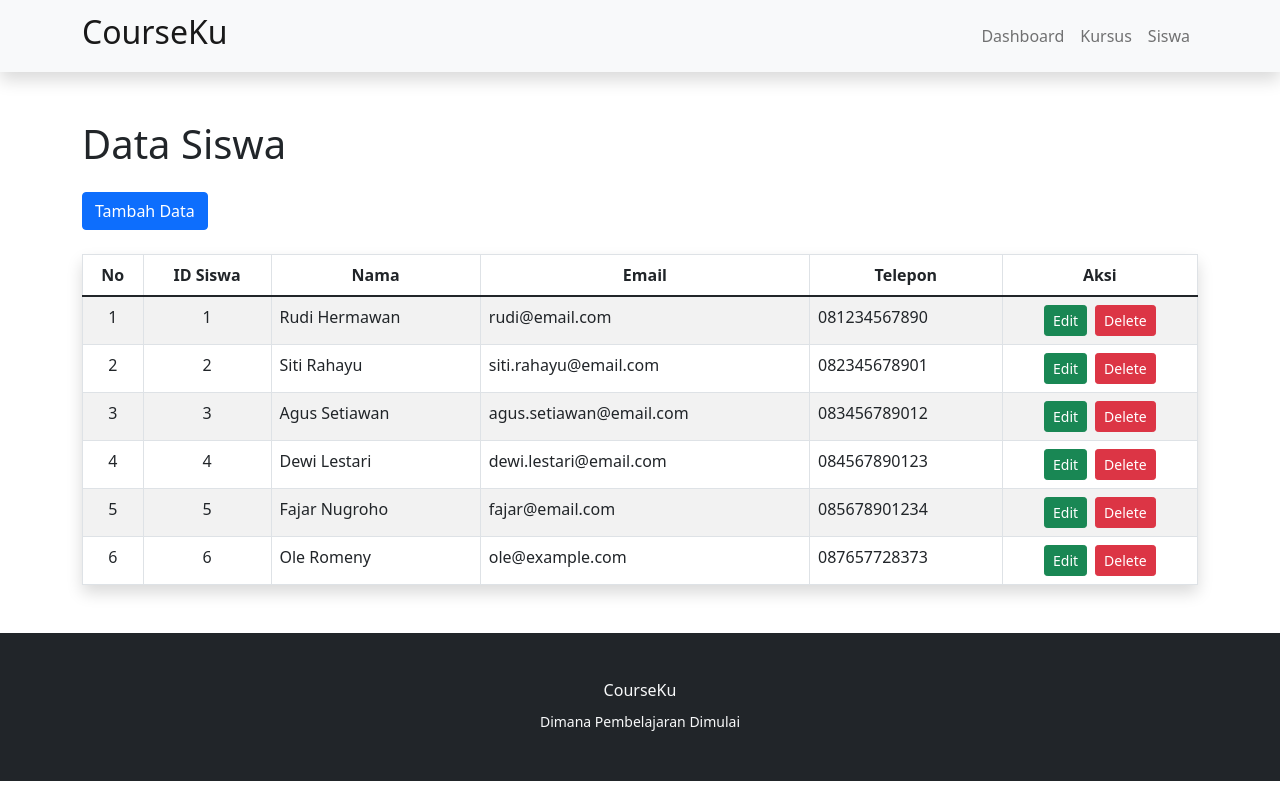
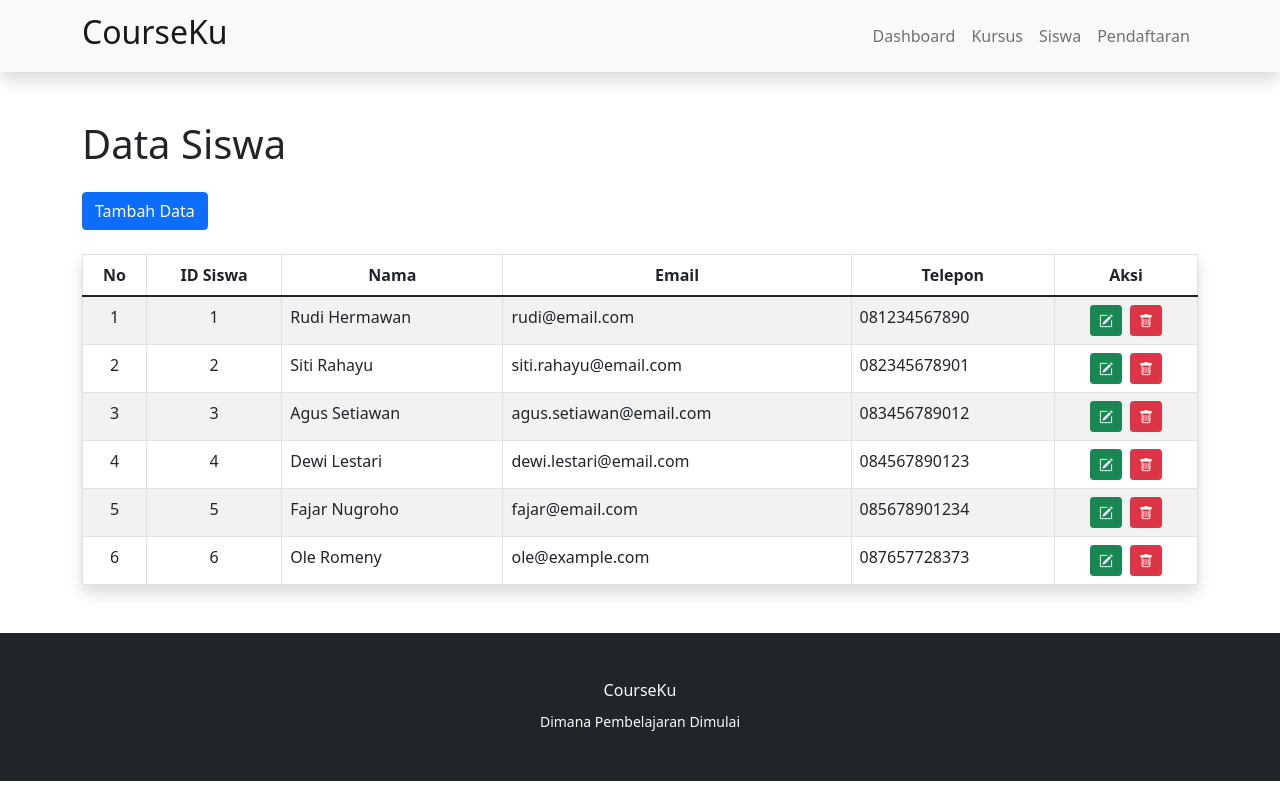
Before and after one commit to luthfihatta/kelompok9-CourseKu, a PHP site: page /siswa/tampilsis.php in a window 1280 px wide. Run offline with PHP 8.4, Linux system fonts and the light colour scheme; data comes from the database, SQL or seed files in the repository.

Commit message:
penambahan pendaftaran pada navbar

```diff
--- a/index.php
+++ b/index.php
@@ -91,6 +91,9 @@ $formatted_avg = 'Rp ' . number_format($stats['avg_harga'], 0, ',', '.');
                     <li class="nav-item">
                         <a class="nav-link" href="siswa/tampilsis.php">Siswa</a>
                     </li>
+                    <li class="nav-item">
+                        <a class="nav-link" href="pendaftaran/tampilpen.php">Pendaftaran</a>
+                    </li>
                 </ul>
             </div>
         </div>
--- a/kursus/tampil.php
+++ b/kursus/tampil.php
@@ -66,6 +66,9 @@ $formatted_min = 'Rp ' . number_format($min_price, 0, ',', '.');
                     </li>
                     <li class="nav-item">
                         <a class="nav-link" href="../siswa/tampilsis.php">Siswa</a>
+                    </li>
+                    <li class="nav-item">
+                        <a class="nav-link" href="../pendaftaran/tampilpen.php">Pendaftaran</a>
                     </li>
                 </ul>
             </div>
--- a/siswa/tampilsis.php
+++ b/siswa/tampilsis.php
@@ -8,6 +8,7 @@ include '../inc/config.php';
 
 <head>
     <link href="../css/bootstrap.min.css" rel="stylesheet">
+    <link rel="stylesheet" href="https://cdn.jsdelivr.net/npm/bootstrap-icons@1.8.0/font/bootstrap-icons.css">
     <script src="../js/bootstrap.bundle.min.js"></script>
     <meta charset="UTF-8">
     <meta name="viewport" content="width=device-width, initial-scale=1.0">
@@ -34,6 +35,9 @@ include '../inc/config.php';
                     </li>
                     <li class="nav-item">
                         <a class="nav-link" href="">Siswa</a>
+                    </li>
+                    <li class="nav-item">
+                        <a class="nav-link" href="../pendaftaran/tampilpen.php">Pendaftaran</a>
                     </li>
                 </ul>
             </div>
@@ -82,12 +86,12 @@ include '../inc/config.php';
                     <td><?php echo $row['no_telepon']; ?></td>
                     <td>
                         <div class="d-flex justify-content-center gap-2">
-                            <a href="editsis.php?kode=<?php echo $row['id_siswa'] ?>" class="btn btn-sm btn-success">
-                                <i class="bi bi-pencil-square"></i> Edit
+                            <a href="edit.php?kode=<?php echo $row['id_siswa'] ?>" class="btn btn-sm btn-success">
+                                <i class="bi bi-pencil-square"></i>
                             </a>
-                            <a href="hapussis.php?kode=<?php echo $row['id_siswa'] ?>" class="btn btn-sm btn-danger"
+                            <a href="hapus.php?kode=<?php echo $row['id_siswa'] ?>" class="btn btn-sm btn-danger"
                                 onclick="return confirm('Apakah anda yakin ingin menghapus data ini?')">
-                                <i class="bi bi-trash"></i> Delete
+                                <i class="bi bi-trash"></i>
                             </a>
                         </div>
                     </td>
```
Also changed, not shown: pendaftaran/tampilpen.php (+5 -4 lines).
